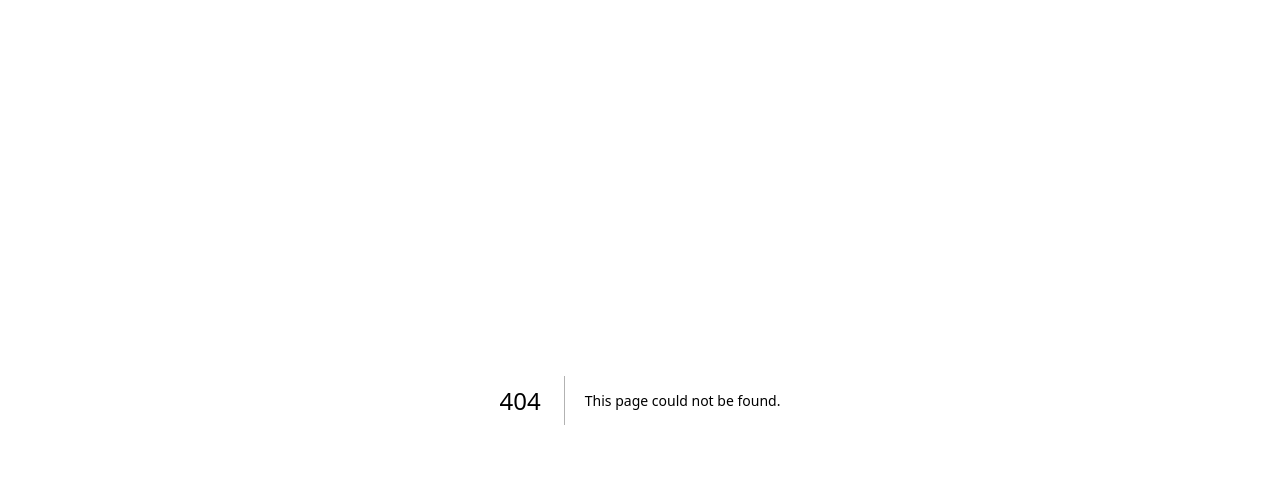
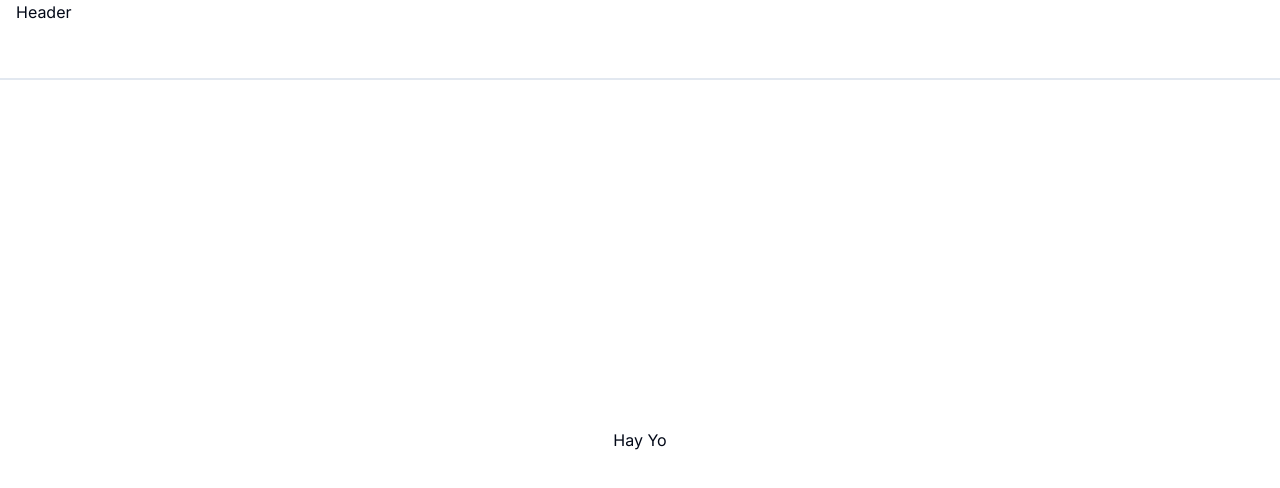
Before and after one commit to mblumx/buff, a Next.js app: page /docs in a window 1280 px wide. Before the commit this address had no page. Shown: the top 488 px of the page. Built offline with nearby package versions, Linux system fonts and the light colour scheme.

Commit message:
Created header and footer skeletons in layout page in landing ROUTE GROUP

```diff
--- /dev/null
+++ b/app/(landing)/docs/page.tsx
@@ -0,0 +1,5 @@
+const DocsPage = () => {
+    return (<div>Hay Yo</div>  );
+}
+
+export default DocsPage;
--- /dev/null
+++ b/app/(landing)/footer.tsx
@@ -0,0 +1,8 @@
+export const Footer = () => {
+
+    return (
+        <footer className="hidden lg:block h-20 w-full border-t-2 border-slate-200 p-2">
+            This is my footer
+        </footer>
+    )
+}
--- /dev/null
+++ b/app/(landing)/header.tsx
@@ -0,0 +1,9 @@
+//using named export instead of default export because it is a component, not a page
+export const Header = () => {
+    return (
+        <header className="h-20 w-full border-b-2 border-slate-200 px-4">
+            Header
+        </header>
+    )
+
+}
--- /dev/null
+++ b/app/(landing)/layout.tsx
@@ -0,0 +1,22 @@
+import { Footer } from "./footer"
+import { Header } from "./header"
+
+type Props = {
+  children: React.ReactNode
+}
+
+//Note to self: Layout file ensures that it doesn't itself re-render when its children re-render.
+const LandingLayout = ({ children }: Props) => {
+  return (
+    <div className="min-h-screen flex flex-col">
+      <Header />
+      <main className="flex-1 flex flex-col items-center justify-center">
+        {children}
+      </main>
+      {/* TODO: Not currently using a footer. Add here if necessary in future. */}
+      {/*<Footer/>*/}
+    </div>
+  )
+}
+
+export default LandingLayout
--- a/app/(landing)/page.tsx
+++ b/app/(landing)/page.tsx
@@ -2,7 +2,7 @@
 
 export default function Home() {
   return (
-    <div >
+    <div>
      This is the landing page.
     </div>
   )
--- a/package.json
+++ b/package.json
@@ -9,6 +9,7 @@
     "lint": "next lint"
   },
   "dependencies": {
+    "@clerk/nextjs": "^5.2.3",
     "@radix-ui/react-slot": "^1.1.0",
     "class-variance-authority": "^0.7.0",
     "clsx": "^2.1.1",
```
Also changed, not shown: 2 other files (tests, documents, lock files or other folders).
